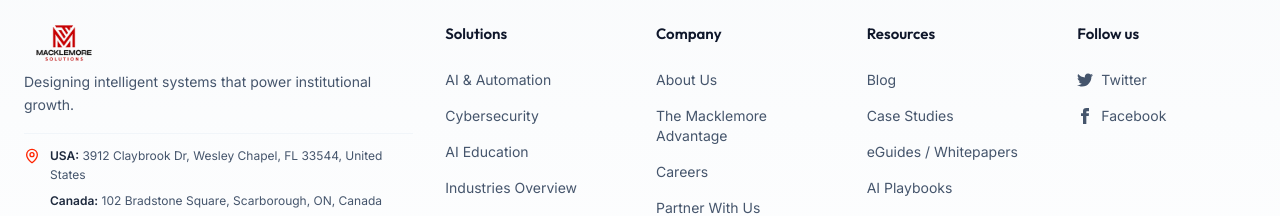
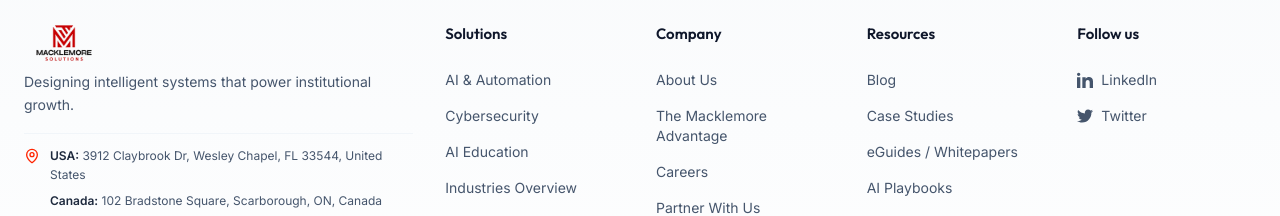
Before and after one commit to Kennysaruni/Macklemore-Solutions, a React (Vite) app: page / in a window 1280 px wide. Shown: the part 5522-5738 px from the top of the page. Built offline with nearby package versions, Linux system fonts and the light colour scheme; no server answers; the database is empty.

Commit message:
Removed facebook

```diff
--- a/src/components/Layout.tsx
+++ b/src/components/Layout.tsx
@@ -380,9 +380,9 @@ export default function Layout() {
               <div className="hidden md:block col-span-1">
                 <h4 className="font-display font-semibold text-slate-900 mb-6 text-[15px]">Follow us</h4>
                 <ul className="space-y-4 text-sm">
-                  {/* <li><a href="#" className="flex items-center gap-2 text-slate-600 hover:text-[#0077b5] transition-colors"><svg width="16" height="16" viewBox="0 0 24 24" fill="currentColor"><path d="M4.98 3.5c0 1.381-1.11 2.5-2.48 2.5s-2.48-1.119-2.48-2.5c0-1.38 1.11-2.5 2.48-2.5s2.48 1.12 2.48 2.5zm.02 4.5h-5v16h5v-16zm7.982 0h-4.968v16h4.969v-8.399c0-4.67 6.029-5.052 6.029 0v8.399h4.988v-10.131c0-7.88-8.922-7.593-11.018-3.714v-2.155z" /></svg> LinkedIn</a></li> */}
+                  <li><a href="#" className="flex items-center gap-2 text-slate-600 hover:text-[#0077b5] transition-colors"><svg width="16" height="16" viewBox="0 0 24 24" fill="currentColor"><path d="M4.98 3.5c0 1.381-1.11 2.5-2.48 2.5s-2.48-1.119-2.48-2.5c0-1.38 1.11-2.5 2.48-2.5s2.48 1.12 2.48 2.5zm.02 4.5h-5v16h5v-16zm7.982 0h-4.968v16h4.969v-8.399c0-4.67 6.029-5.052 6.029 0v8.399h4.988v-10.131c0-7.88-8.922-7.593-11.018-3.714v-2.155z" /></svg> LinkedIn</a></li>
                   <li><a href="#" className="flex items-center gap-2 text-slate-600 hover:text-[#1DA1F2] transition-colors"><svg width="16" height="16" viewBox="0 0 24 24" fill="currentColor"><path d="M24 4.557c-.883.392-1.832.656-2.828.775 1.017-.609 1.798-1.574 2.165-2.724-.951.564-2.005.974-3.127 1.195-.897-.957-2.178-1.555-3.594-1.555-3.179 0-5.515 2.966-4.797 6.045-4.091-.205-7.719-2.165-10.148-5.144-1.29 2.213-.669 5.108 1.523 6.574-.806-.026-1.566-.247-2.229-.616-.054 2.281 1.581 4.415 3.949 4.89-.693.188-1.452.232-2.224.084.626 1.956 2.444 3.379 4.6 3.419-2.07 1.623-4.678 2.348-7.29 2.04 2.179 1.397 4.768 2.212 7.548 2.212 9.142 0 14.307-7.721 13.995-14.646.962-.695 1.797-1.562 2.457-2.549z" /></svg> Twitter</a></li>
-                  <li><a href="#" className="flex items-center gap-2 text-slate-600 hover:text-[#1877F2] transition-colors"><svg width="16" height="16" viewBox="0 0 24 24" fill="currentColor"><path d="M9 8h-3v4h3v12h5v-12h3.642l.358-4h-4v-1.667c0-.955.192-1.333 1.115-1.333h2.885v-5h-3.808c-3.596 0-5.192 1.583-5.192 4.615v3.385z" /></svg> Facebook</a></li>
+                  {/* <li><a href="#" className="flex items-center gap-2 text-slate-600 hover:text-[#1877F2] transition-colors"><svg width="16" height="16" viewBox="0 0 24 24" fill="currentColor"><path d="M9 8h-3v4h3v12h5v-12h3.642l.358-4h-4v-1.667c0-.955.192-1.333 1.115-1.333h2.885v-5h-3.808c-3.596 0-5.192 1.583-5.192 4.615v3.385z" /></svg> Facebook</a></li> */}
                 </ul>
               </div>
             </div>
```
